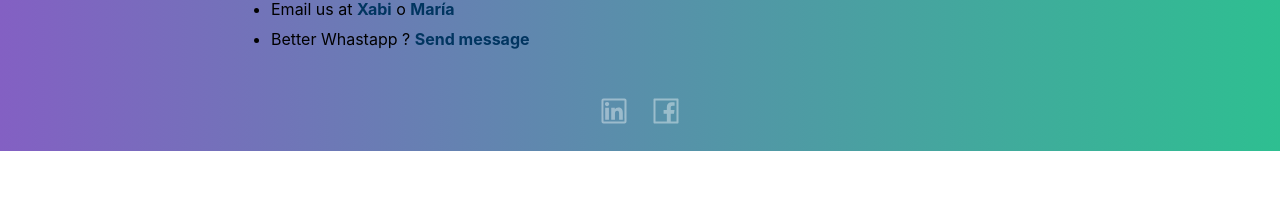
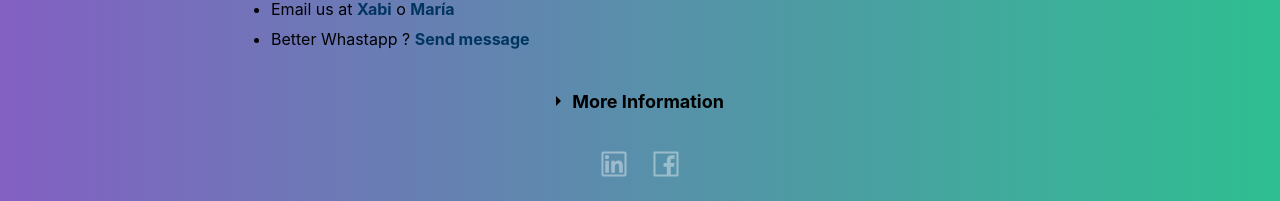
Before and after one commit to xabierlameiro/limerick, a Next.js app: page / in a window 1280 px wide. Shown: the part 1153-1354 px from the top of the page. Before the commit the page ends 1304 px from the top, so only its background shows below. Built offline with nearby package versions, Linux system fonts and the light colour scheme.

Commit message:
Add text

```diff
--- /dev/null
+++ b/components/collapsible/collapsible.tsx
@@ -0,0 +1,32 @@
+const Collapsible = () => {
+    return (
+        <div className="wrap-collabsible">
+            <input id="collapsible" className="toggle" type="checkbox" />
+            <label htmlFor="collapsible" className="lbl-toggle">
+                More Information
+            </label>
+            <div className="collapsible-content">
+                <div className="content-inner">
+                    <p>
+                        In Spain we have our own house. But people who know us
+                        can give us references. We want to rent a flat in
+                        Limerick City for ourselves. Work from home and go to
+                        the academy in the afternoons. We have no children and
+                        no pets. We are going to{" "}
+                        <a
+                            href="https://rightwordinstitute.com/"
+                            target="_blank"
+                            rel="noreferrer"
+                        >
+                            Rightword Institute
+                        </a>
+                        , you can ask about us and ask for references.
+                    </p>
+                    <p></p>
+                </div>
+            </div>
+        </div>
+    );
+};
+
+export default Collapsible;
--- a/pages/index.tsx
+++ b/pages/index.tsx
@@ -5,9 +5,10 @@ import pictureRoute from "../public/xabiymaria.jpg";
 import { AiOutlineLinkedin, AiOutlineFacebook } from "react-icons/ai";
 import Head from "next/head";
 import dynamic from "next/dynamic";
+import Collapsible from "../components/collapsible/collapsible";
 
 const DynamicMap = dynamic(() =>
-    import("../components/map").then((mod) => mod.Map)
+    import("../components/map/map").then((mod) => mod.Map)
 );
 
 const Home: NextPage = () => {
@@ -130,6 +131,7 @@ const Home: NextPage = () => {
                         </li>
                     </ul>
                 </nav>
+                <Collapsible />
             </main>
             <footer>
                 <a
--- a/styles/globals.css
+++ b/styles/globals.css
@@ -94,3 +94,58 @@ footer {
         height: 300px;
     }
 }
+
+/* collapsible */
+
+input[type="checkbox"] {
+    display: none;
+}
+
+.lbl-toggle {
+    display: block;
+    font-weight: bold;
+    font-size: 18px;
+    text-align: center;
+    padding: 1rem;
+    cursor: pointer;
+    border-radius: 7px;
+}
+
+.lbl-toggle::before {
+    content: " ";
+    display: inline-block;
+
+    border-top: 5px solid transparent;
+    border-bottom: 5px solid transparent;
+    border-left: 5px solid currentColor;
+
+    vertical-align: middle;
+    margin-right: 0.7rem;
+    transform: translateY(-2px);
+
+    transition: transform 0.25s ease-out;
+}
+
+.collapsible-content .content-inner {
+    background: rgba(250, 224, 66, 0.2);
+    border-bottom-left-radius: 7px;
+    border-bottom-right-radius: 7px;
+    padding: 0.5rem 1rem;
+}
+
+.collapsible-content {
+    max-height: 0px;
+    overflow: hidden;
+    transition: max-height 1s;
+}
+.toggle:checked + .lbl-toggle + .collapsible-content {
+    max-height: 100vh;
+}
+.toggle:checked + .lbl-toggle::before {
+    transform: rotate(90deg) translateX(-3px);
+}
+
+.toggle:checked + .lbl-toggle {
+    border-bottom-right-radius: 0;
+    border-bottom-left-radius: 0;
+}
```
Also changed, not shown: components/map/map.tsx (renamed from components/map/index.tsx).
